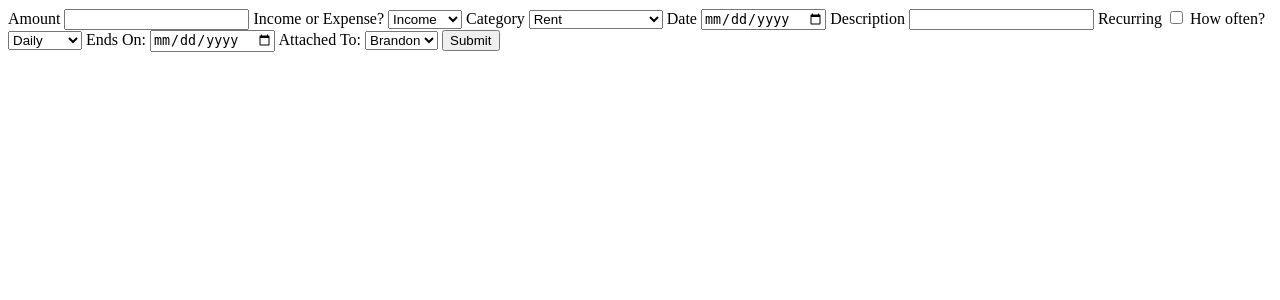
After one commit to brandonwallin05/finance-planner, a Flask app: page /add-entry in a window 1280 px wide. The commit adds this page. Shown: the top 300 px of the page. Run offline with Flask 3, Linux system fonts and the light colour scheme.

Commit message:
Basic entry form backend built

```diff
--- a/src/forms.py
+++ b/src/forms.py
@@ -10,5 +10,5 @@ class EntryForm(FlaskForm):
     is_recurring = BooleanField('Recurring')
     recurrence_frequency = SelectField('How often?', choices=[('daily', 'Daily'), ('weekly', 'Weekly'), ('monthly', 'Monthly'), ('annually', 'Annually')], validators=[Optional()])
     ends_on = DateField('Ends On:', validators=[Optional()])
-    submitted_by = SelectField('Submitted by:', choices=[('brandon', 'Brandon'), ('riley', 'Riley')], validators=[DataRequired()])
+    attached_individual = SelectField('Attached To:', choices=[('brandon', 'Brandon'), ('riley', 'Riley'), ('family', 'Family')], validators=[DataRequired()])
     submit = SubmitField('Submit')
--- a/src/models.py
+++ b/src/models.py
@@ -13,5 +13,4 @@ class Entry(db.Model):
     is_recurring = db.Column(db.Boolean, default=False)
     recurrence_frequency = db.Column(db.String, nullable=True)
     ends_on = db.Column(db.Date, nullable=True)
-    submitted_by = db.Column(db.String, nullable=False)
-    attached_individual = db.Column(db.String, nullable=True)
+    attached_individual = db.Column(db.String, nullable=False)
--- a/src/routes.py
+++ b/src/routes.py
@@ -1,5 +1,5 @@
 from flask import Blueprint, render_template
-from forms import EntryForm
+from .forms import EntryForm
 
 main = Blueprint('main', __name__)
 
--- /dev/null
+++ b/src/templates/add_entry.html
@@ -0,0 +1,45 @@
+<!DOCTYPE html>
+<html lang="en">
+<head>
+    <meta charset="UTF-8">
+    <title>Family Budget</title>
+    <link rel="stylesheet" href="{{ url_for('static', filename='css/style.css') }}">
+</head>
+<body>
+
+
+
+    <form method="POST">
+        {{ form.csrf_token }}
+
+        {{ form.amount.label }}
+        {{ form.amount() }}
+
+        {{ form.entry_type.label }}
+        {{ form.entry_type() }}
+
+        {{ form.category.label }}
+        {{ form.category() }}
+
+        {{ form.date.label }}
+        {{ form.date() }}
+
+        {{ form.description.label }}
+        {{ form.description() }}
+
+        {{ form.is_recurring.label }}
+        {{ form.is_recurring() }}
+
+        {{ form.recurrence_frequency.label }}
+        {{ form.recurrence_frequency() }}
+
+        {{ form.ends_on.label }}
+        {{ form.ends_on() }}
+
+        {{ form.attached_individual.label }}
+        {{ form.attached_individual() }}
+
+        {{ form.submit() }}
+    </form>
+</body>
+</html>
--- a/src/templates/index.html
+++ b/src/templates/index.html
@@ -8,5 +8,6 @@
 <body>
     <h1>Family Budget</h1>
     <p>App is running!</p>
+    <a href="/add-entry">Add Entry</a>
 </body>
 </html>
```
